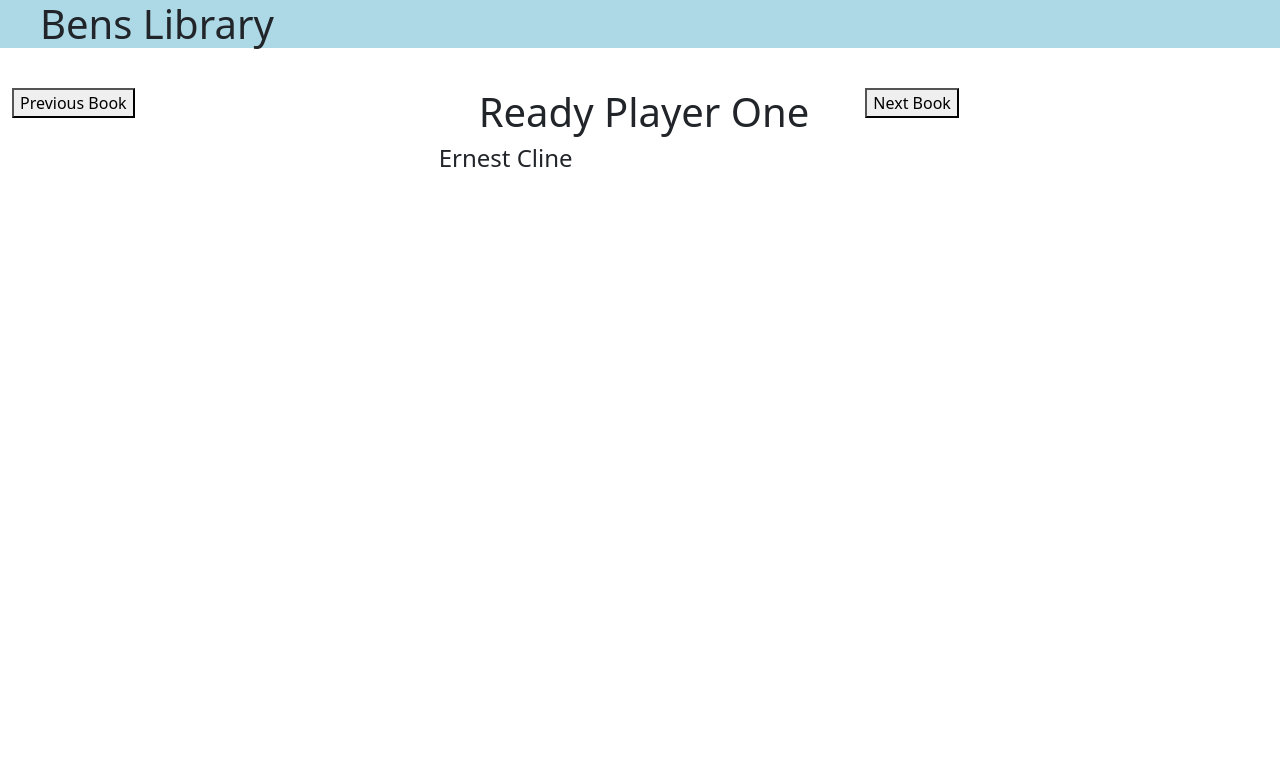
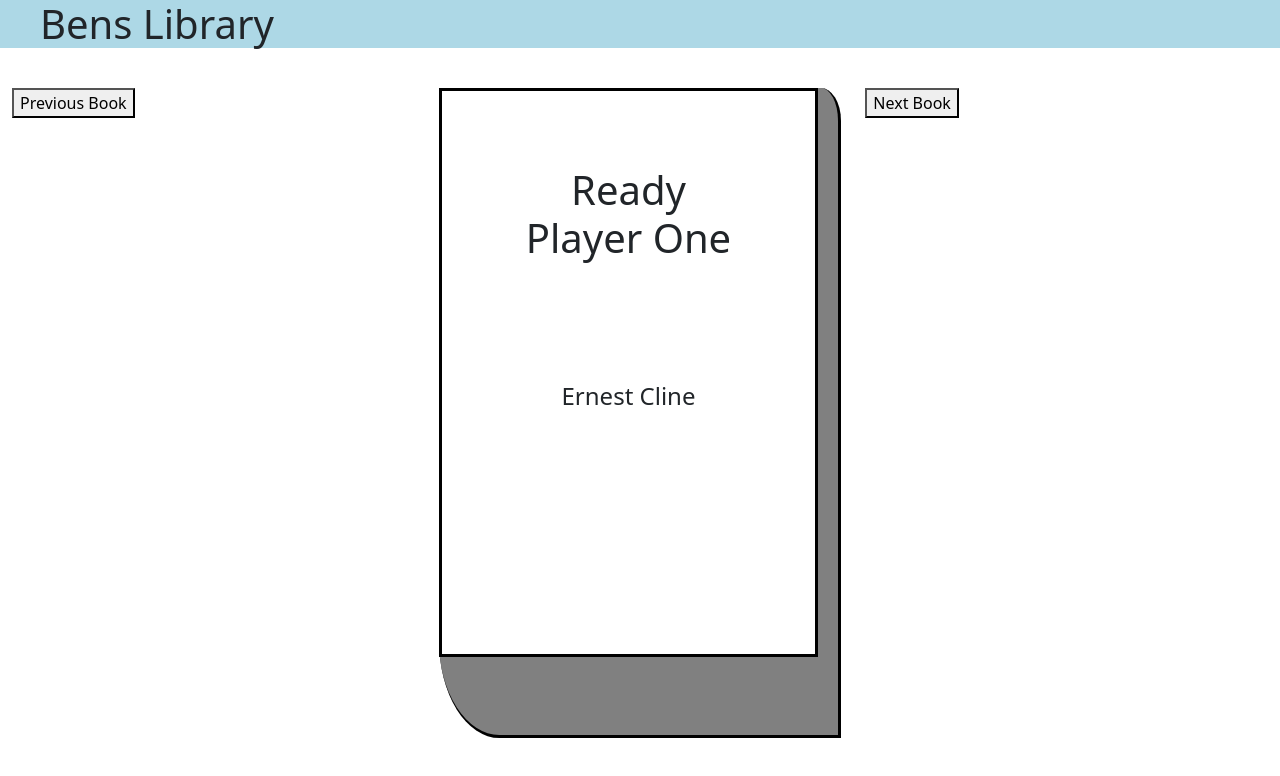
Before and after one commit to Ben-Fisch/DCCReactLibrary, a React (Create React App) app: page / in a window 1280 px wide. Shown: the top 776 px of the page. Built offline with nearby package versions, Linux system fonts and the light colour scheme.

Commit message:
Seperated Book View Display into seperate Book component

```diff
--- /dev/null
+++ b/src/components/Book/Book.css
@@ -0,0 +1,32 @@
+.cover {
+    background-color: white;
+    text-align: center;
+    border: solid black;
+    border-width: 1 1px;
+    height: 88%;
+    width: 95%;
+}
+
+.book {
+    background-color: grey;
+    text-align: center;
+    border-right: solid black;
+    border-bottom: solid black;
+    border-width: 1 1px;
+    height: 650px;
+    width: 100%;
+    border-bottom-left-radius: 15%;
+    border-top-right-radius: 5%;
+}
+
+.title {
+    padding: 20%;
+
+}
+
+.author {
+    padding-top: 10%;
+    padding-left: 5%;
+    padding-right: 5%;
+    padding-bottom: 50%;
+}
--- /dev/null
+++ b/src/components/Book/Book.jsx
@@ -0,0 +1,16 @@
+import React from 'react';
+import './Book.css'
+
+const Book = (props) => {
+    return (
+        <div className="book">
+            <div className="cover">
+                <h1 className="title">{props.book.title}</h1>
+                <h4 className="author">{props.book.author}</h4>
+            </div>
+
+        </div>
+     );
+}
+
+export default Book;
--- a/src/components/BookViewer/BookViewer.jsx
+++ b/src/components/BookViewer/BookViewer.jsx
@@ -1,4 +1,5 @@
 import React from 'react';
+import Book from '../Book/Book';
 
 const BookViewer = (props) => {
     return (
@@ -7,8 +8,7 @@
                 <button onClick={props.previousBook}>Previous Book</button>
             </div>
             <div className="col-md-4">
-                <h1>{props.book.title}</h1>
-                <h4>{props.book.author}</h4>
+                <Book book={props.book} />
             </div>
             <div className="col-md-4">
                 <button onClick={props.nextBook}>Next Book</button>
```
